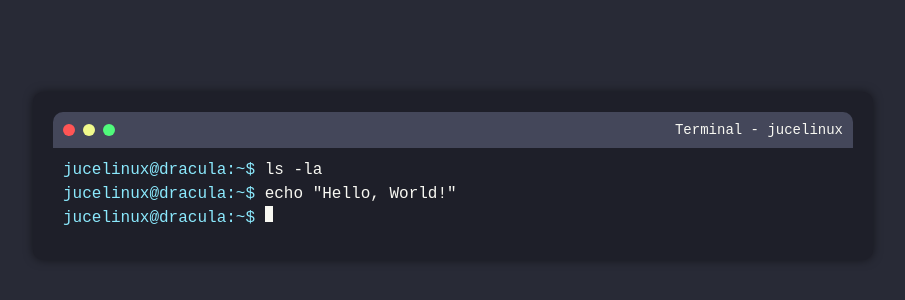
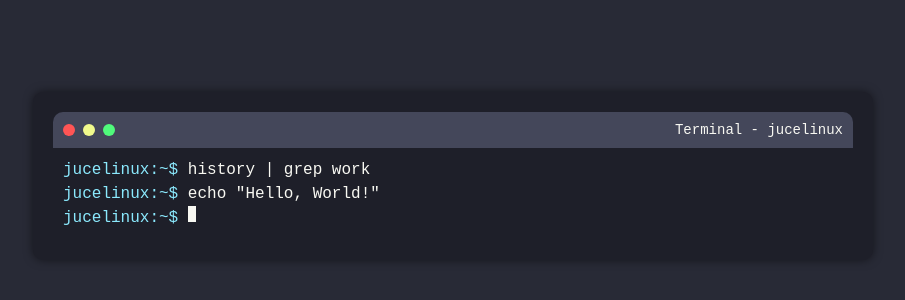
Before and after one commit to jucelinux/jucelinux.github.io, a plain HTML site: page index.html in a window 1280 px wide. Shown: the part 244-544 px from the top of the page, without its empty margins (187-1092 px from the left). Drawn offline with Linux system fonts and the light colour scheme.

Commit message:
Update index.html

```diff
--- a/index.html
+++ b/index.html
@@ -3,7 +3,7 @@
 <head>
     <meta charset="UTF-8">
     <meta name="viewport" content="width=device-width, initial-scale=1.0">
-    <title>Terminal Drácula</title>
+    <title>JUCELINUX</title>
     <style>
         body {
             margin: 0;
@@ -103,15 +103,15 @@
         </div>
         <div class="body">
             <div>
-                <span class="command">jucelinux@dracula:~$</span>
-                <span class="output"> ls -la</span>
+                <span class="command">jucelinux:~$</span>
+                <span class="output"> history | grep work</span>
             </div>
             <div>
-                <span class="command">jucelinux@dracula:~$</span>
+                <span class="command">jucelinux:~$</span>
                 <span class="output"> echo "Hello, World!"</span>
             </div>
             <div>
-                <span class="command">jucelinux@dracula:~$</span>
+                <span class="command">jucelinux:~$</span>
                 <span class="cursor"></span>
             </div>
         </div>
```
